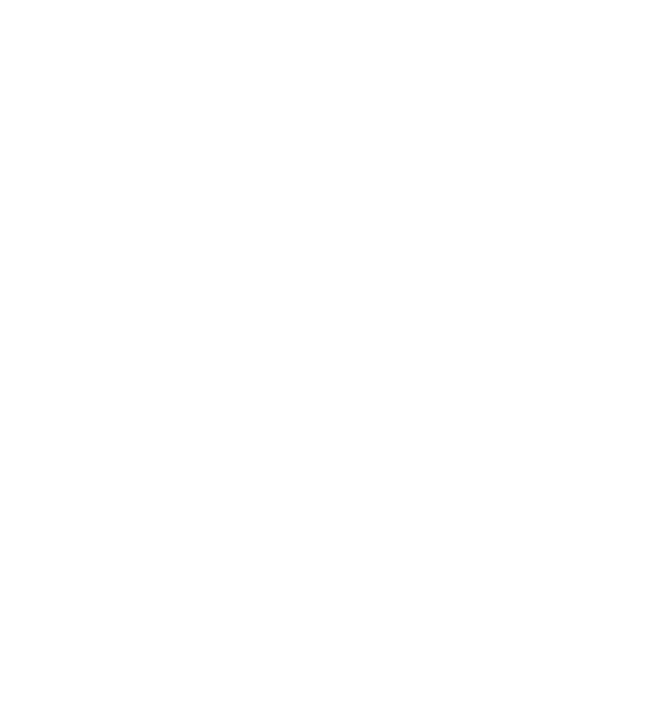
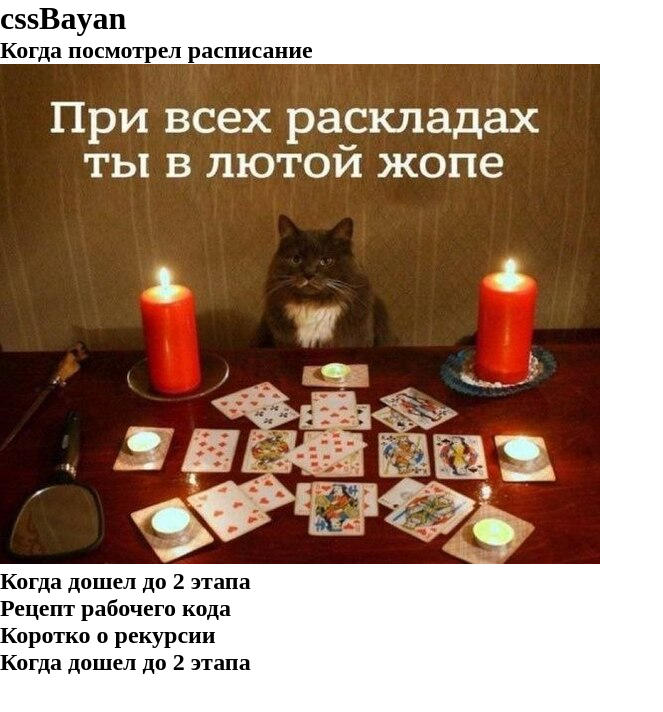
Before and after one commit to archdemon7/cssBayan, a plain HTML site: page cssBayan/index.html in a window 1280 px wide. Shown: the whole page, without its empty margins (0-663 px from the left). Drawn offline with Linux system fonts and the light colour scheme.

Commit message:
feat: add html and memes (Sat, Mar 11, 2023 08:20:00 PM)

```diff
--- a/cssBayan/index.html
+++ b/cssBayan/index.html
@@ -9,5 +9,48 @@
 </head>
 <body>
 
+    <div class="wrapper">
+        <h1 class="title">cssBayan</h1>
+        <div class="mem mem1" tabindex="1" autofocus>
+            <div class="mem-header mem1-header">
+                <h2>Когда посмотрел расписание</h2>
+            </div>
+            <div class="img-container">
+                <img src="./assets/mem1.jpg" alt="mem1" class="mem-img">
+            </div>
+        </div>
+        <div class="mem mem2" tabindex="2">
+            <div class="mem-header mem2-header">
+                <h2>Когда дошел до 2 этапа</h2>
+            </div>
+            <div class="img-container">
+                <img src="./assets/mem2.jpg" alt="mem2" class="mem-img">
+            </div>
+        </div>
+        <div class="mem mem3" tabindex="3">
+            <div class="mem-header mem3-header">
+                <h2>Рецепт рабочего кода</h2>
+            </div>
+            <div class="img-container">
+                <img src="./assets/mem3.jpg" alt="mem3" class="mem-img">
+            </div>
+        </div>
+        <div class="mem mem4" tabindex="4">
+            <div class="mem-header mem4-header">
+                <h2>Коротко о рекурсии</h2>
+            </div>
+            <div class="img-container">
+                <img src="./assets/mem4.jpg" alt="mem4" class="mem-img">
+            </div>
+        </div>
+        <div class="mem mem5" tabindex="5">
+            <div class="mem-header mem5-header">
+                <h2>Когда дошел до 2 этапа</h2>
+            </div>
+            <div class="img-container">
+                <img src="./assets/mem5.jpg" alt="mem5" class="mem-img">
+            </div>
+        </div>
+    </div>
 </body>
 </html>
--- a/cssBayan/style.css
+++ b/cssBayan/style.css
@@ -0,0 +1,36 @@
+* {
+    margin: 0;
+    padding: 0;
+}
+
+.wrapper {
+    margin: 0 auto;
+    max-width: 1440px;
+    display: flex;
+    flex-direction: column;
+    justify-content: center;
+}
+
+.img-container {
+    max-width: 600px;
+}
+
+.mem-img {
+    width: 100%;
+}
+
+.mem .img-container{
+    display: none;
+}
+
+.mem:hover .img-container {
+    display: block;
+}
+
+.mem:focus .img-container {
+    display: block;
+}
+
+.mem:focus {
+    outline: none;
+}
```
Also changed, not shown: cssBayan/assets/mem1.jpg (added), cssBayan/assets/mem2.jpg (added), cssBayan/assets/mem3.jpg (added), cssBayan/assets/mem4.jpg (added), cssBayan/assets/mem5.jpg (added), cssBayan/assets/Новая папка/mem1.jpg (added), cssBayan/assets/Новая папка/mem2.jpg (added), cssBayan/assets/Новая папка/mem3.jpg (added), cssBayan/assets/Новая папка/mem4.jpg (added), cssBayan/assets/Новая папка/mem5.jpg (added).
